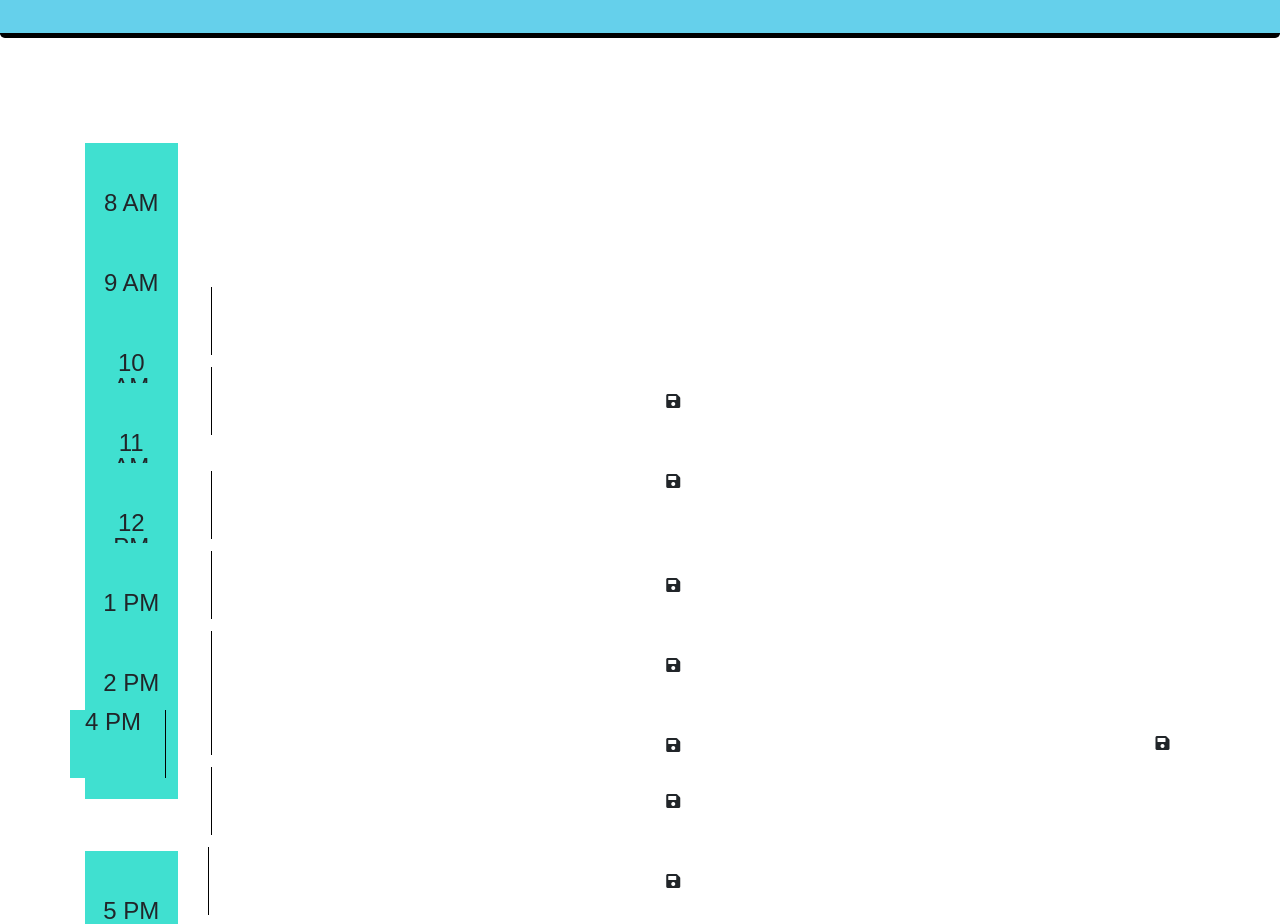
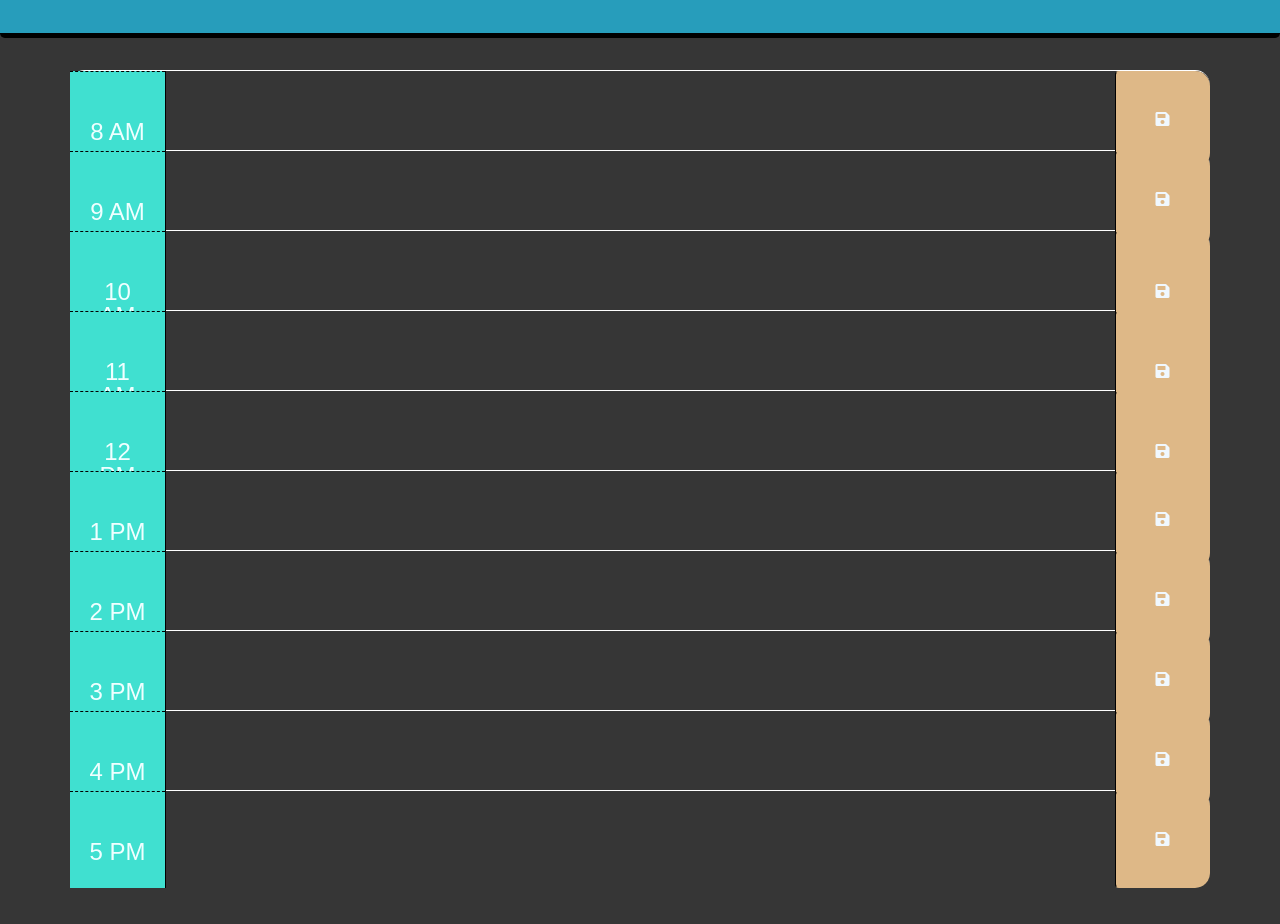
Before and after one commit to Michayla-C/Day-Scheduler-MC, a plain HTML site: page index.html in a window 1280 px wide. Shown: the part 137-1061 px from the top of the page. After the commit the page ends 1026 px from the top, so only its background shows below. Drawn offline with nearby package versions, Linux system fonts and the light colour scheme.

Commit message:
minor adjustments

```diff
--- a/index.html
+++ b/index.html
@@ -30,7 +30,7 @@
 
       <div class="container">
 
-        <div id="eight" class="rowTimeBlock">
+        <div id="eight" class="row timeBlock">
           <!--Eight in da mornin'-->
           <div class="col-md-1 hour">
             8 AM
@@ -42,7 +42,7 @@
           <button class="btn save col-md-1"><i class="fas fa-save"></i></button>
         </div>
 
-        <div id="nine" class="rowTimeBlock">
+        <div id="nine" class="row timeBlock">
           <!--Zero Nine Hundred-->
           <div class="col-md-1 hour">
               9 AM
@@ -54,7 +54,7 @@
           <button class="btn save col-md-1"><i class="fas fa-save"></i></button>
         </div>
 
-         <div id="ten" class="rowTimeBlock">
+         <div id="ten" class="row timeBlock">
            <!--It's ten in the am-->
           <div class="col-md-1 hour">
               10 AM
@@ -66,7 +66,7 @@
           <button class="btn save col-md-1"><i class="fas fa-save"></i></button>
         </div>
 
-        <div id="eleven" class="rowTimeBlock">
+        <div id="eleven" class="row timeBlock">
           <!--Is it lunch time yet?-->
           <div class="col-md-1 hour">
               11 AM
@@ -78,7 +78,7 @@
           <button class="btn save col-md-1"><i class="fas fa-save"></i></button>
         </div>
 
-        <div id="twelve" class="rowTimeBlock">
+        <div id="twelve" class="row timeBlock">
           <!--Midday vibes-->
           <div class="col-md-1 hour">
               12 PM
@@ -90,7 +90,7 @@
           <button class="btn save col-md-1"><i class="fas fa-save"></i></button>
         </div>
 
-        <div id="thirteen" class="rowTimeBlock">
+        <div id="thirteen" class="row timeBlock">
           <!--Lunch time! Yay!-->
           <div class="col-md-1 hour">
               1 PM
@@ -102,7 +102,7 @@
           <button class="btn save col-md-1"><i class="fas fa-save"></i></button>
         </div>
 
-        <div id="foruteen" class="rowTimeBlock">
+        <div id="foruteen" class="row timeBlock">
           <!--Only three hours left-->
           <div class="col-md-1 hour">
               2 PM
@@ -114,7 +114,7 @@
           <button class="btn save col-md-1"><i class="fas fa-save"></i></button>
         </div>
 
-        <div id="fiveteen" class="rowTimeBlock">
+        <div id="fiveteen" class="row timeBlock">
           <!--School's out, there's kids about-->
           <div class="col-md-1 hour">
               3 PM
@@ -126,7 +126,7 @@
         <button class="btn save col-md-1"><i class="fas fa-save"></i></button>
         </div>
 
-        <div id="sixteen" class="row TimeBlock">
+        <div id="sixteen" class="row timeBlock">
           <!--Nearly home time-->
           <div class="col-md-1 hour">
               4 PM
@@ -138,7 +138,7 @@
           <button class="btn save col-md-1"><i class="fas fa-save"></i></button>
         </div>
 
-        <div id="seventeen" class="rowTimeBlock">
+        <div id="seventeen" class="row timeBlock">
           <!--Final Hour till FREEDOM-->
           <div class="col-md-1 hour">
               5 PM
--- a/style.css
+++ b/style.css
@@ -9,12 +9,13 @@ body {
   font-family: 'Open Sans', sans-serif;
   font-size: 16px;
   line-height: 1;
+  background-color: #363636; ;
 }
 
 /*header*/
 .jumbotron {
   text-align: center;
-  background-color: rgb(101, 208, 235);
+  background-color: rgb(39, 157, 187);
   color: snow;
   border-bottom: 5px solid black;
   padding: 20px;
@@ -37,9 +38,12 @@ textarea {
 }
 
 /*time*/
-.rowTimeBlock {
+.timeBlock {
   text-align: center;
   border-radius: 15px;
+}
+/*row*/
+.row {
   white-space: pre-wrap;
   height: 80px;
   border-top: 1px solid white;
@@ -48,8 +52,24 @@ textarea {
 /*hour*/
 .hour {
   background-color: turquoise;
+  color: azure;
+  border-top: 1px dashed black;
 }
 
+/*save button*/
+.save {
+  border-left: 1px solid black;
+  border-top-right-radius: 15px;
+  border-bottom-right-radius: 15px;
+  background-color: burlywood;
+  color: aliceblue;
+}
+
+/*hover*/
+.save i:hover {
+  font-size: 20px;
+  transition: all 0.3s ease-in-out;
+}
 
 /*Device Compatability*/
 
@@ -84,3 +104,25 @@ html { font-size:100%; }
 @media (min-width:1100px) { body {font-size:1.5rem;} }
 
 img { max-width: 100%; height: auto; }
+
+@media screen and (max-width:768px), screen and (max-width: 575px) {
+  .row {
+    height: auto;
+    margin-top: 20px;
+  }
+
+  .hour {
+    padding-right: 17%;
+  }
+
+  .save {
+    border: 0;
+    border-radius: 0.25rem;
+    height: 50px;
+  }
+
+  textarea {
+    min-height: 85px;
+    border: 0;
+  }
+}
```
